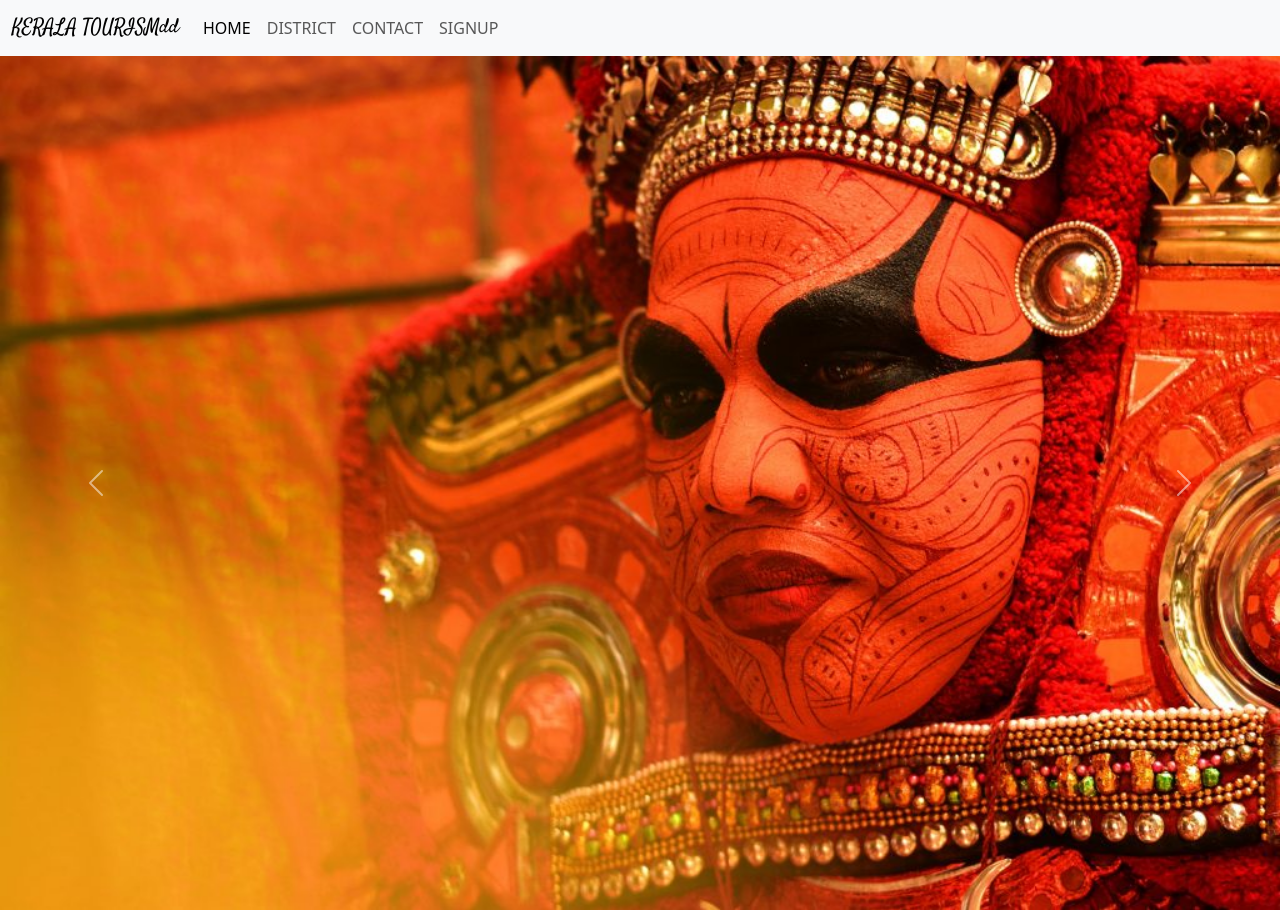
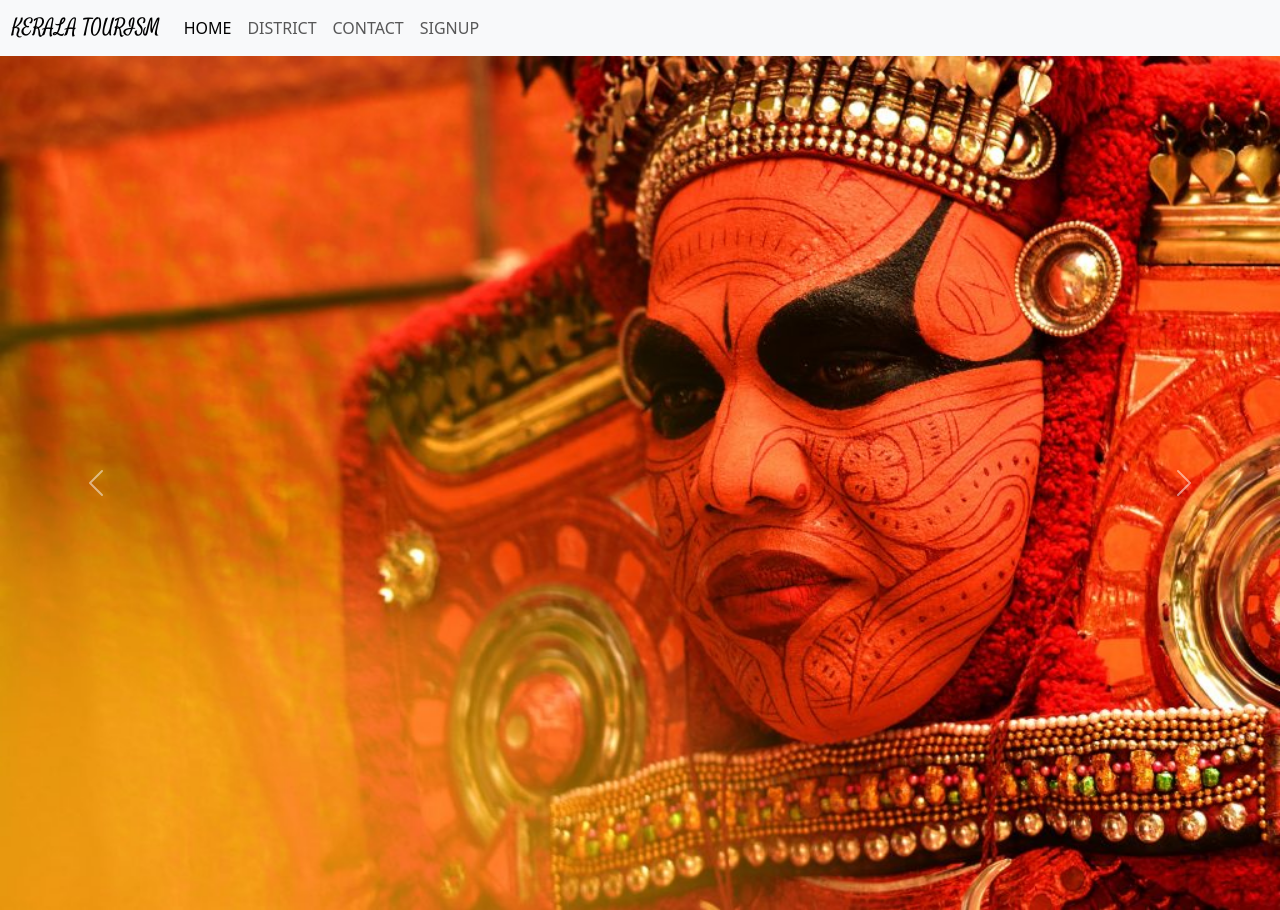
Before and after one commit to sandhram/travel-website, a plain HTML site: page index.html in a window 1280 px wide. Shown: the top 910 px of the page. Drawn offline with nearby package versions, Linux system fonts and the light colour scheme; files whose address does not match are found by name.

Commit message:
new change

```diff
--- a/index.html
+++ b/index.html
@@ -21,7 +21,7 @@
   <div >
     <nav class="navbar navbar-expand-lg bg-body-tertiary">
         <div class="container-fluid">
-          <a  id="tour" class="navbar-brand" href="website.html">KERALA TOURISMdd</a>
+          <a  id="tour" class="navbar-brand" href="website.html">KERALA TOURISM</a>
           <button class="navbar-toggler" type="button" data-bs-toggle="collapse" data-bs-target="#navbarNav" aria-controls="navbarNav" aria-expanded="false" aria-label="Toggle navigation">
             <span class="navbar-toggler-icon"></span>
           </button>
```
